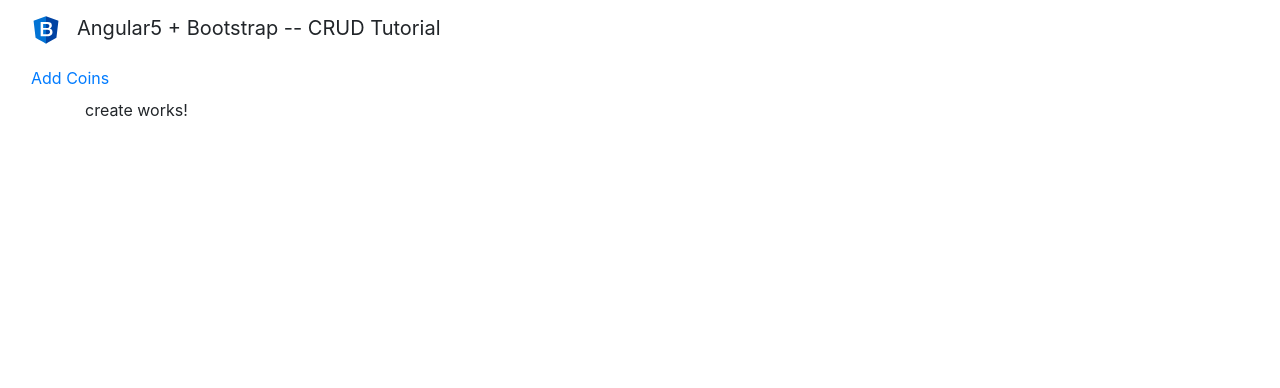
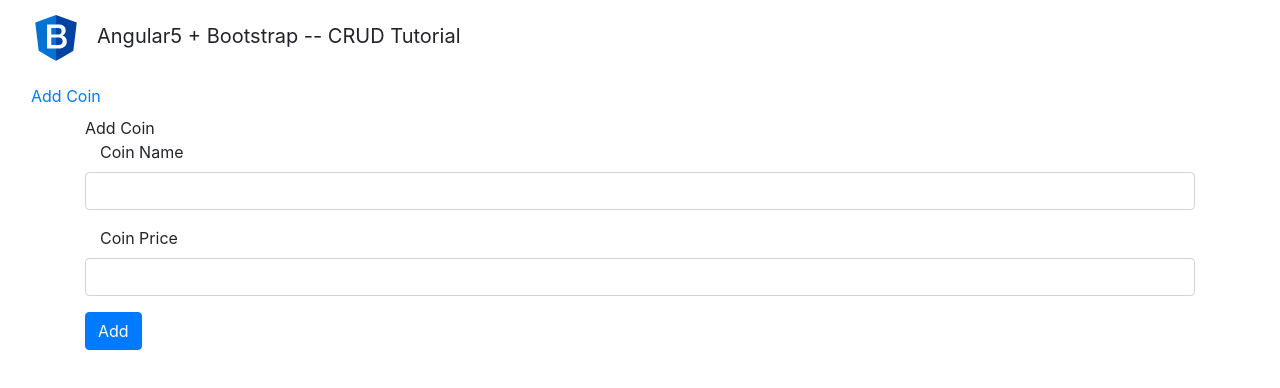
Before and after one commit to b3lac/CRUD, an Angular app: page /create in a window 1280 px wide. Shown: the top 388 px of the page. Built offline with nearby package versions, Linux system fonts and the light colour scheme.

Commit message:
Created template for app-create. Linked logo image to homepage (localhost:port). Route /create working

```diff
--- a/package.json
+++ b/package.json
@@ -24,6 +24,7 @@
     "bootstrap": "^4.0.0",
     "core-js": "^2.4.1",
     "jquery": "^3.3.1",
+    "ngx-bootstrap": "^2.0.3",
     "popper.js": "^1.14.1",
     "rxjs": "^5.5.6",
     "zone.js": "^0.8.19"
--- a/src/app/app.component.html
+++ b/src/app/app.component.html
@@ -1,7 +1,7 @@
 <nav class="navbar navbar-default">
   <div class="container-fluid">
     <div class="navbar-header">
-    <a class="navbar-brand">
+        <a href="http://localhost:4200" class="navbar-brand">
         <img src="assets/img/bs4.svg" class="logo">
         </a>
       <span class="navbar-brand">Angular5 + Bootstrap -- CRUD Tutorial</span>
@@ -14,7 +14,7 @@
       <ul class="nav navbar-nav">
         <li class="active">
           <a routerLink="create" routerLinkActivate="active">
-          Add Coins
+          Add Coin
           </a>
         </li>
       </ul>
--- a/src/app/components/create/create.component.html
+++ b/src/app/components/create/create.component.html
@@ -1,3 +1,18 @@
-<p>
-  create works!
-</p>
+<div class="panel panel-primary">
+	<div class="panel-heading">
+		{{ title }}
+	</div>
+		<form>
+			<div class="form-group">
+				<label class="col-md-4">Coin Name</label>
+				<input type="text" class="form-control" name="coin_name"/>
+			</div>
+			<div class="form-group">
+				<label class="col-md-4">Coin Price</label>
+				<input type="text" class="form-control" name="coin_price"/>
+			</div>
+			<div class="form-group">
+				<button type="submit" class="btn btn-primary">Add</button>
+			</div>
+		</form>
+	</div>
--- a/src/app/components/create/create.component.ts
+++ b/src/app/components/create/create.component.ts
@@ -6,6 +6,7 @@ import { Component, OnInit } from '@angular/core';
   styleUrls: ['./create.component.css']
 })
 export class CreateComponent implements OnInit {
+	title = 'Add Coin';
 
   constructor() { }
 
--- a/src/styles.css
+++ b/src/styles.css
@@ -2,5 +2,5 @@
 @import '~bootstrap/dist/css/bootstrap.min.css';
 img.logo {
 	width: auto;
-	height: 30px;
+	height: 50px;
 }
```
Also changed, not shown: .angular-cli.json, 1 other file (tests, documents, lock files or other folders). Lines whose indentation alone changed are shown as unchanged.
